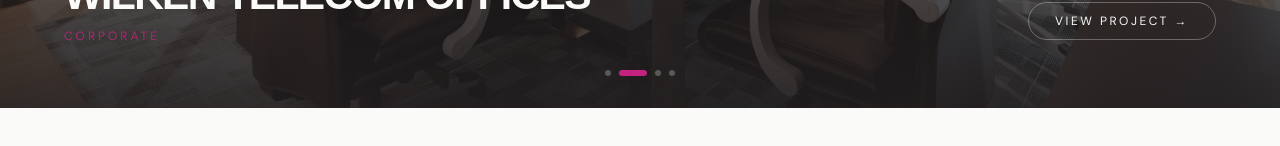
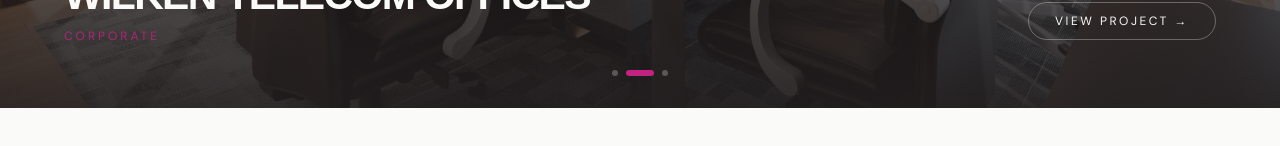
Before and after one commit to dakdotcreations/enchen-website, a SvelteKit app: page / in a window 1280 px wide. Shown: the part 692-838 px from the top of the page. Built offline with nearby package versions, Linux system fonts and the light colour scheme.

Commit message:
un-feature private residence from slider

```diff
--- a/src/routes/+page.svelte
+++ b/src/routes/+page.svelte
@@ -13,7 +13,6 @@
 		'wilken-telecom-offices',
 		'padre-pio-insurance',
 		'finance-trust-bank',
-		'private-residence',
 	];
 	const featuredSlides = projects.filter((p) => featuredSlugs.includes(p.slug));
 </script>
```
